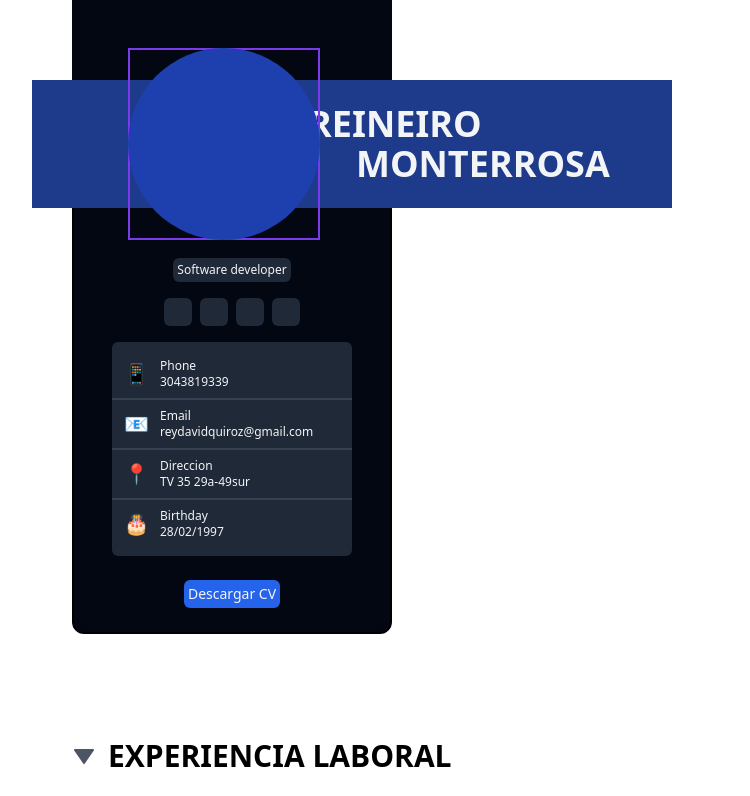
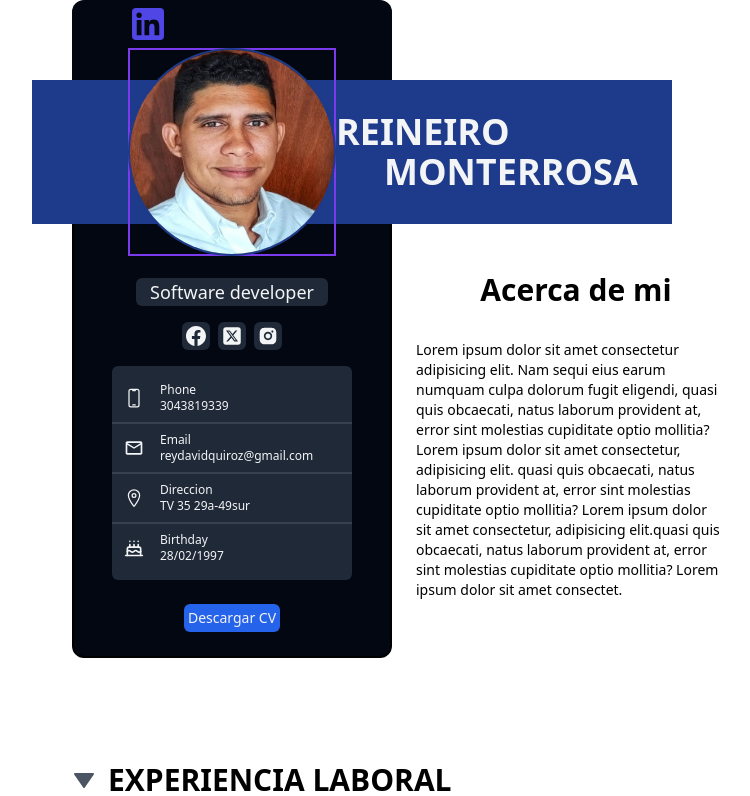
Before and after one commit to mateodevcode/curriculum-vitae-react, a React (Vite) app: page / in a window 1280 px wide. Shown: the top 796 px of the page, without its empty margins (288-1038 px from the left). Built offline with nearby package versions, Linux system fonts and the light colour scheme.

Commit message:
edit Tittle and create aboutme

```diff
--- /dev/null
+++ b/src/components/AboutMe.jsx
@@ -0,0 +1,21 @@
+import React from "react";
+
+function AboutMe() {
+  return (
+    <div className="flex flex-col justify-center items-center absolute w-80 h-auto  my-56 mx-96 ">
+      <div className=" block justify-center mt-12 ">
+        <h3 className=" text-3xl font-semibold">
+          Acerca de mi
+        </h3>
+      </div>
+      <div>
+        <p className="block descripcion-about text-sm mt-8 w-80 pr-4">
+          Lorem ipsum dolor sit amet consectetur adipisicing elit. Nam sequi eius earum numquam culpa dolorum fugit eligendi, quasi quis obcaecati, natus laborum provident at, error sint molestias cupiditate optio mollitia? Lorem ipsum dolor sit amet consectetur, adipisicing elit. quasi quis obcaecati, natus laborum provident at, error sint molestias cupiditate optio mollitia? Lorem ipsum dolor sit amet consectetur, adipisicing elit.quasi quis obcaecati, natus laborum provident at, error sint molestias cupiditate optio mollitia? Lorem ipsum dolor sit amet consectet.
+
+        </p>
+      </div>
+    </div>
+  );
+}
+
+export default AboutMe;
--- a/src/components/Target.jsx
+++ b/src/components/Target.jsx
@@ -1,57 +1,75 @@
 import React from "react";
+import { HiOutlineDevicePhoneMobile } from "react-icons/hi2";
+import { MdOutlineMailOutline } from "react-icons/md";
+import { IoLocationOutline } from "react-icons/io5";
+import { LuCake } from "react-icons/lu";
+import { BsFacebook } from "react-icons/bs";
+import { FaSquareXTwitter } from "react-icons/fa6";
+import { RiInstagramFill } from "react-icons/ri";
 
 function Target() {
   return (
     <div className="pl-10">
-      <div className="t-main flex flex-col justify-start items-center bg-gray-950 border-black border-2 rounded-xl  mt-8 w-80 h-auto p-16 pb-2 text-gray-100 ">
-        <div className="t-descripcion text-xs bg-gray-800 rounded-md p-1">
+      <div className="t-main flex flex-col justify-start items-center bg-gray-950 border-black border-2 rounded-xl  mt-12 w-80 h-auto p-16 pb-2 text-gray-100 ">
+        <div className="t-descripcion text-center text-lg bg-gray-800 rounded-md w-48 mt-5  ">
           Software developer
         </div>
-        <div className="t-box flex  m-4">
-          <div className="t-face  bg-gray-800 rounded-md mx-1 text-transparent w-7 h-7">
-            face
+        <div className="t-box flex items-center justify-center  m-4">
+          <div className="t-face items-center justify-center cursor-pointer hover:bg-indigo-600  bg-gray-800 rounded-md mx-1 text-xl w-7 h-7">
+            <p className="absolute pl-1 pt-1">
+              <BsFacebook />
+            </p>
           </div>
-          <div className="t-twitter  bg-gray-800 rounded-md mx-1 text-transparent w-7 h-7">
-            twit
+          <div className="t-twitter items-center justify-center cursor-pointer hover:bg-indigo-600 bg-gray-800 rounded-md mx-1 text-xl w-7 h-7">
+            <p className="absolute pl-1 pt-1">
+              <FaSquareXTwitter />
+            </p>
           </div>
-          <div className="t-instagram  bg-gray-800 rounded-md mx-1 text-transparent w-7 h-7 ">
-            inst
-          </div>
-          <div className="t-instagram  bg-gray-800 rounded-md mx-1 text-transparent w-7 h-7">
-            link
+          <div className="t-instagram items-center justify-center cursor-pointer hover:bg-indigo-600 bg-gray-800 rounded-md mx-1 text-xl w-7 h-7 ">
+            <p className="absolute pl-1 pt-1">
+              <RiInstagramFill />
+            </p>
           </div>
         </div>
         <div className="t-box-2 items-start bg-gray-800 rounded-md w-60">
           <div className="t-phone flex flex-col justify-center items-left  border-gray-700 border-b-2 mt-4 text-xs pb-2">
-            <p className=" absolute pl-3 text-xl ">📱</p>
+            <p className=" absolute pl-3 text-xl ">
+              <HiOutlineDevicePhoneMobile />
+            </p>
             <div className="pl-12">
               <h3>Phone</h3>
               <p>3043819339</p>
             </div>
           </div>
           <div className="t-email flex flex-col justify-center items-left border-gray-700 border-b-2 text-xs py-2">
-            <p className=" absolute pl-3 text-xl ">📧</p>
+            <p className=" absolute pl-3 text-xl ">
+              <MdOutlineMailOutline />
+            </p>
             <div className="pl-12">
               <h3>Email</h3>
               <p>reydavidquiroz@gmail.com</p>
             </div>
           </div>
           <div className="t-direccion flex flex-col justify-center items-left border-gray-700 border-b-2 text-xs py-2">
-            <p className=" absolute  pl-3 text-xl ">📍</p>
+            <p className=" absolute  pl-3 text-xl ">
+              <IoLocationOutline />
+            </p>
             <div className="pl-12">
               <h3>Direccion</h3>
               <p>TV 35 29a-49sur</p>
             </div>
           </div>
           <div className="t-birthday flex flex-col justify-center items-left mb-4 text-xs pt-2">
-            <p className=" absolute pl-3 text-xl ">🎂</p>
+            <p className=" absolute pl-3 text-xl ">
+              <LuCake />
+            </p>
             <div className="pl-12">
               <h3>Birthday</h3>
               <p>28/02/1997</p>
             </div>
           </div>
         </div>
-        <div className="t-linkedin bg-blue-600 rounded-md text-sm text-gray-100 p-1 mt-6 mb-4">
+        <div className="t-linkedin bg-blue-600 rounded-md text-sm cursor-pointer hover:bg-gray-700 text-gray-100 p-1 mt-6 mb-4">
           Descargar CV
         </div>
       </div>{" "}
--- a/src/components/Tittle.jsx
+++ b/src/components/Tittle.jsx
@@ -1,27 +1,41 @@
 import React from "react";
+import perfil from "../img/perfil.png";
+import { GrLinkedin } from "react-icons/gr";
+import AboutMe from "./AboutMe";
 
 function Tittle() {
   return (
-    <div className=" flex flex-col h-40">
+    <div className=" flex flex-col h-36">
       <div>
-        <div className=" w-48 h-48 absolute mt-12 ml-24 text-transparent border-solid border-2 border-violet-600">
+        <div className=" w-52 h-52 absolute mt-12 ml-24 text-transparent border-solid border-2 border-violet-600">
           PHOTO
         </div>
-        <div className=" bg-blue-800 w-48 h-48 absolute rounded-full ml-24 mt-12 text-transparent ">
-
+        <div className="  w-52 h-52 absolute  ml-24 mt-12 text-transparent ">
+          <div>
+            <img
+              className="rounded-full border-blue-900 border-solid border-2 w-52 h-52"
+              src={perfil}
+              alt="photo"
+            />
+          </div>
         </div>
-        <div className=" w-80 h-20 absolute -z-20 m-10 mt-0  bg-gray-950 text-transparent"> {/*-z-20 es para superpones contenedores*/}
-          PHOTO
+        <div className="cursor-pointer ml-10">
+          <GrLinkedin className="text-indigo-600 absolute rounded-lg hover:bg-gray-700 cursor-pointer w-10 h-10  p-1 text-3xl ml-14 pt-1 mt-1" />
+        </div>
+        <div className=" w-80 h-32 absolute -z-20 m-10 mt-0 rounded-xl bg-gray-950">
+          {" "}
+          {/*-z-20 es para superpones contenedores*/}
         </div>
       </div>
-      <div className="w-full flex justify-center h-40 my-20 p-6 pl-0 bg-blue-900 text-cyan-50 ">
+      <div className="w-full flex justify-center h-44 mt-20 p-8 pl-0 bg-blue-900 text-cyan-50 ">
         <div className=" text-gray-100 text-4xl justify-start start ">
-          <div className="flex flex-col ml-36 w-52">
+          <div className="flex flex-col ml-52 w-52">
             <p className="font-extrabold">REINEIRO</p>
             <p className="pl-12 font-extrabold">MONTERROSA</p>
           </div>
         </div>
       </div>
+      <AboutMe />
     </div>
   );
 }
```
Also changed, not shown: src/img/perfil.png (added).
